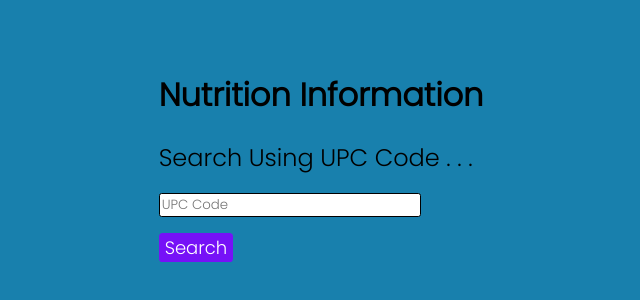
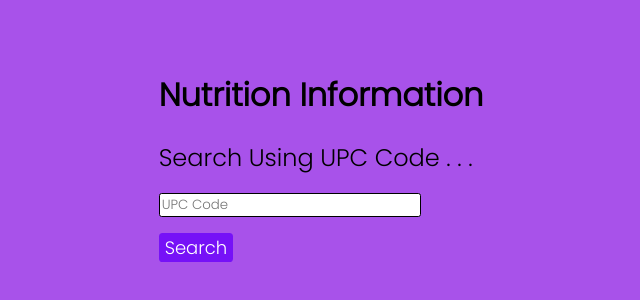
Before and after one commit to GLRose/nutrition-facts-client, a React (Create React App) app: page / in a window 1280 px wide. Shown: the part 252-552 px from the top of the page, without its empty margins (339-979 px from the left). Built offline with nearby package versions, Linux system fonts and the light colour scheme; a web font is replaced by a local one.

Commit message:
Change background color

```diff
--- a/src/App.css
+++ b/src/App.css
@@ -5,5 +5,5 @@
 }
 body {
   /* background-image: linear-gradient(rgb(255, 255, 255), rgb(148, 78, 228)); */
-  background-color: rgb(24, 128, 173);
+  background-color: #a852ea;
 }
```
